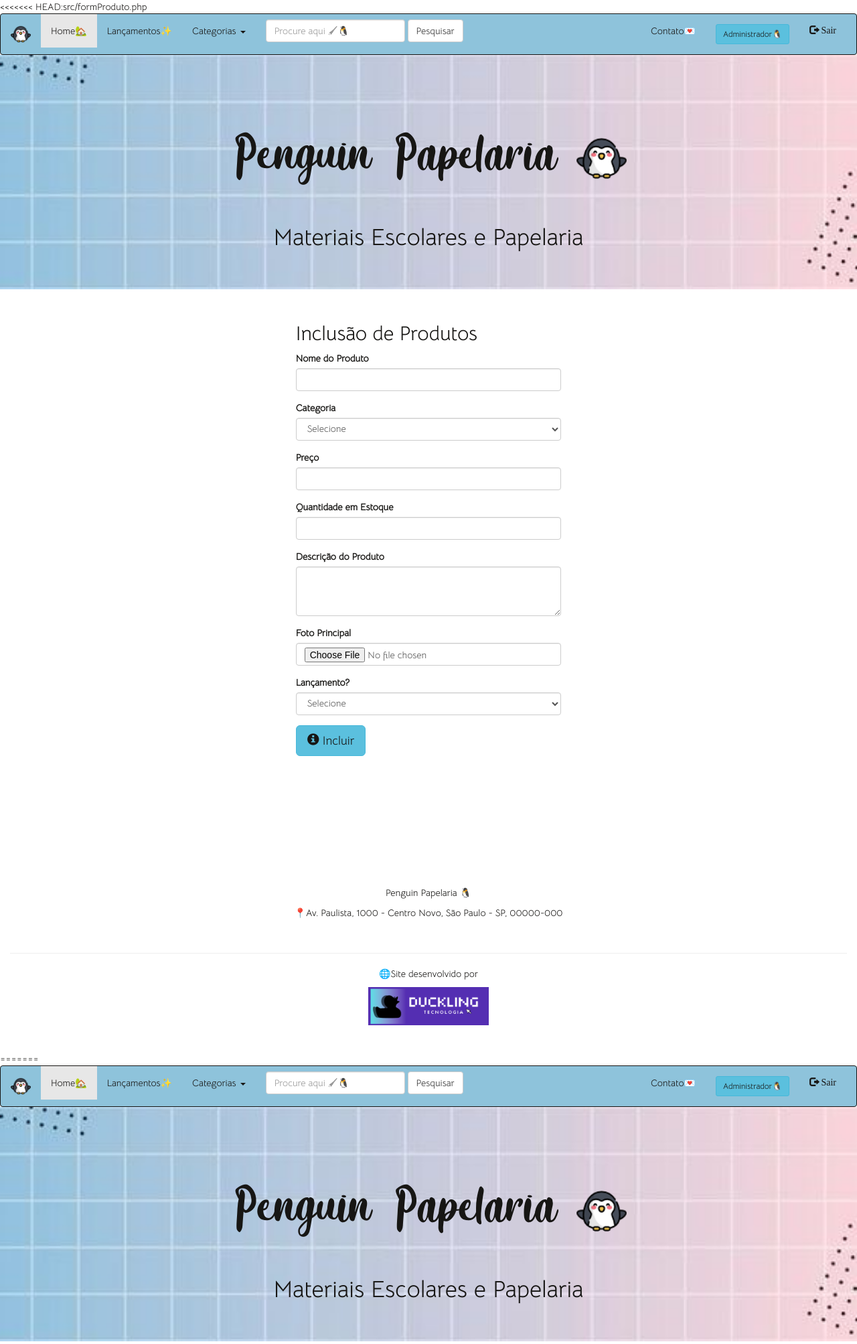
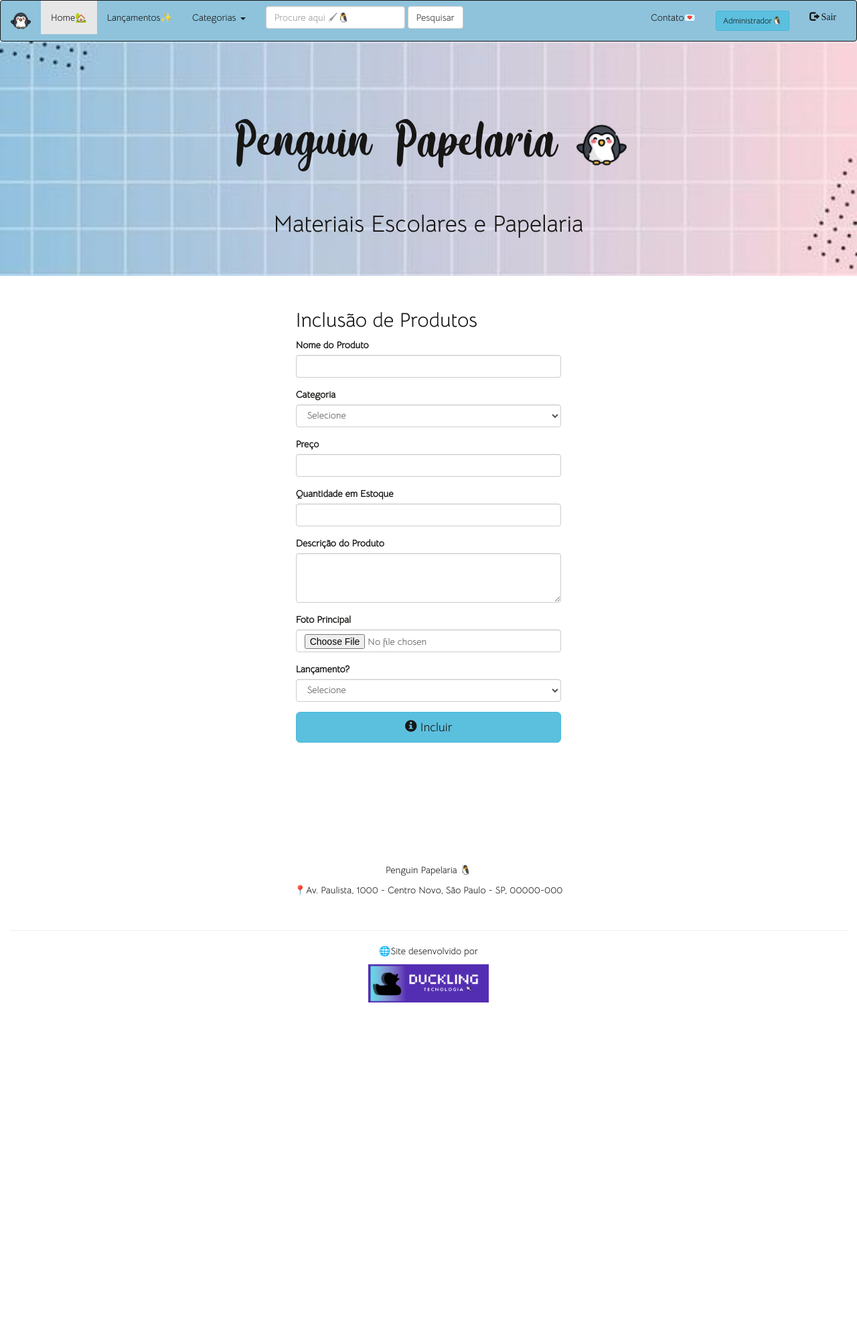
Before and after one commit to gicaAlves/pw-penguin-papelaria, a PHP site: page /form_prod.php in a window 1280 px wide. Shown: the top 2007 px of the page at 67% size. After the commit the page ends 1497 px from the top, so only its background shows below. Run offline with PHP 8.4, Linux system fonts and the light colour scheme; the visitor is signed in with stand-in values (Sample User, id 1); data that the repository does not hold is empty; some libraries are stand-ins or nearby versions.

Commit message:
Arrumar o código bugado

```diff
--- a/src/form_prod.php
+++ b/src/form_prod.php
@@ -1,174 +1,3 @@
-<<<<<<< HEAD:src/formProduto.php
-<!DOCTYPE html>
-<html lang="pt-br">
-<title>Penguin Papelaria</title>
-
-<head>
-    <meta charset="author" content="Giovanna Alves (Gica)">
-    <meta charset="UTF-8">
-    <meta http-equiv="X-UA-Compatible" content="IE=edge">
-    <!--essa TAG META serve para a página permanecer responsiva.
-Viewport= área de visualização da página no browser;
-Width, device width = (largura do dispositivo) largura da página conforme a largura do browser do usuário;
-Initial Scala 1.0 é padrão (é o zoom da tela).             -->
-    <meta name="viewport" content="width=device-width, initial-scale=1.0">
-
-    <!--agora refenciando os links do bootstrap e tal >-<-->
-    <!-- CSS -->
-    <link rel="stylesheet" href="https://maxcdn.bootstrapcdn.com/bootstrap/3.3.7/css/bootstrap.min.css">
-
-    <!-- jQuery livraria -->
-    <script src="https://ajax.googleapis.com/ajax/libs/jquery/3.2.1/jquery.min.js"></script>
-
-    <!-- JavaScript compilado-->
-    <script src="https://maxcdn.bootstrapcdn.com/bootstrap/3.3.7/js/bootstrap.min.js"></script>
-
-    <link rel="shortcut icon" href="imagens/pingumaior.png" type="image/x-icon">
-    <style type="text/css">
-        .navbar {
-            margin-bottom: 0;
-        }
-
-        body {
-            font-family: "Bellota Text-Regular";
-        }
-    </style>
-
-    <script src="jquery.mask.js"></script>
-
-    <script>
-        $(document).ready(function() {
-
-            $('#txtpreco').mask('000.000.000.000.000,00', {
-                reverse: true
-            });
-
-        });
-    </script>
-</head>
-
-<body>
-
-    <?php
-
-    session_start();
-
-    // se não estiver logado ou se não for um usuário administrador,
-    // redireciona para a página de login
-    if (empty($_SESSION['Status']) || $_SESSION['Status'] != 1) {
-        header("Location: index.php");
-    }
-
-    include 'conexao.php';
-    include 'nav.php';
-    include 'cabecalho.html';
-
-    $consultaCat = $con->query("select * from categoria");
-    ?>
-
-
-    <div class="container-fluid">
-
-        <div class="row">
-
-            <div class="col-sm-4 col-sm-offset-4">
-
-                <h2>Inclusão de Produtos</h2>
-
-                <form method="post" action="insprod.php" name="incluiProd" enctype="multipart/form-data">
-
-                    <div class="form-group">
-                        <label for="txtproduto">Nome do Produto</label>
-                        <input name="txtproduto" type="text" class="form-control" required id="txtproduto">
-                    </div>
-
-                    <div class="form-group">
-
-                        <label for="sltcat">Categoria</label>
-
-                        <select class="form-control" name="sltcat">
-                            <option value="">Selecione</option>
-                            <?php while ($listaCat = $consultaCat->fetch(PDO::FETCH_ASSOC)) { ?>
-                                <option value="<?php echo $listaCat['cod_cat']; ?>"><?php echo $listaCat['nome_cat']; ?></option>
-                            <?php } ?>
-                        </select>
-
-                    </div>
-
-
-                    <div class="form-group">
-
-                        <label for="txtpreco">Preço</label>
-
-                        <input type="text" class="form-control" name="txtpreco" required id="txtpreco">
-
-                    </div>
-
-
-                    <div class="form-group">
-
-                        <label for="txtqtde">Quantidade em Estoque</label>
-
-                        <input type="number" class="form-control" name="txtqtde" required id="txtqtde">
-
-                    </div>
-
-
-                    <div class="form-group">
-
-                        <label for="txtdescricao">Descrição do Produto</label>
-
-                        <textarea rows="3" class="form-control" name="txtdescricao"></textarea>
-
-
-                    </div>
-
-
-                    <div class="form-group">
-
-                        <label for="txtfoto1">Foto Principal</label>
-
-                        <input type="file" accept="image/*" class="form-control" name="txtfoto1" required id="txtfoto1">
-
-                    </div>
-
-                    <div class="form-group">
-
-                        <label for="sltlanc">Lançamento?</label>
-
-                        <select class="form-control" name="sltlanc">
-                            <option value="">Selecione</option>
-                            <option value="S">Sim</option>
-                            <option value="N">Não</option>
-                        </select>
-
-
-                    </div>
-
-
-                    <button type="submit" class="btn btn-lg btn-info">
-
-                    <span style="color:#171614; font-family:Bellota Text-Regular"><span class="glyphicon glyphicon-info-sign"></span> Incluir</span>
-
-                    </button>
-
-
-               <!--se caso eu mudar de ideia: <img src="./imagens/pingoooo.png" style="width: 7%;"/> -->
-
-                </form>
-
-            </div>
-        </div>
-    </div>
-
-    <?php include 'rodape.html' ?>
-
-
-
-
-</body>
-
-=======
 <!DOCTYPE html>
 <html lang="pt-br">
 <title>Penguin Papelaria</title>
@@ -338,5 +167,4 @@ Initial Scala 1.0 é padrão (é o zoom da tela).             -->
 
 </body>
 
->>>>>>> 2e75c37ce46c7273aa6c7e565fb30c22c776299b:src/form_prod.php
-</html>
+</html
```
